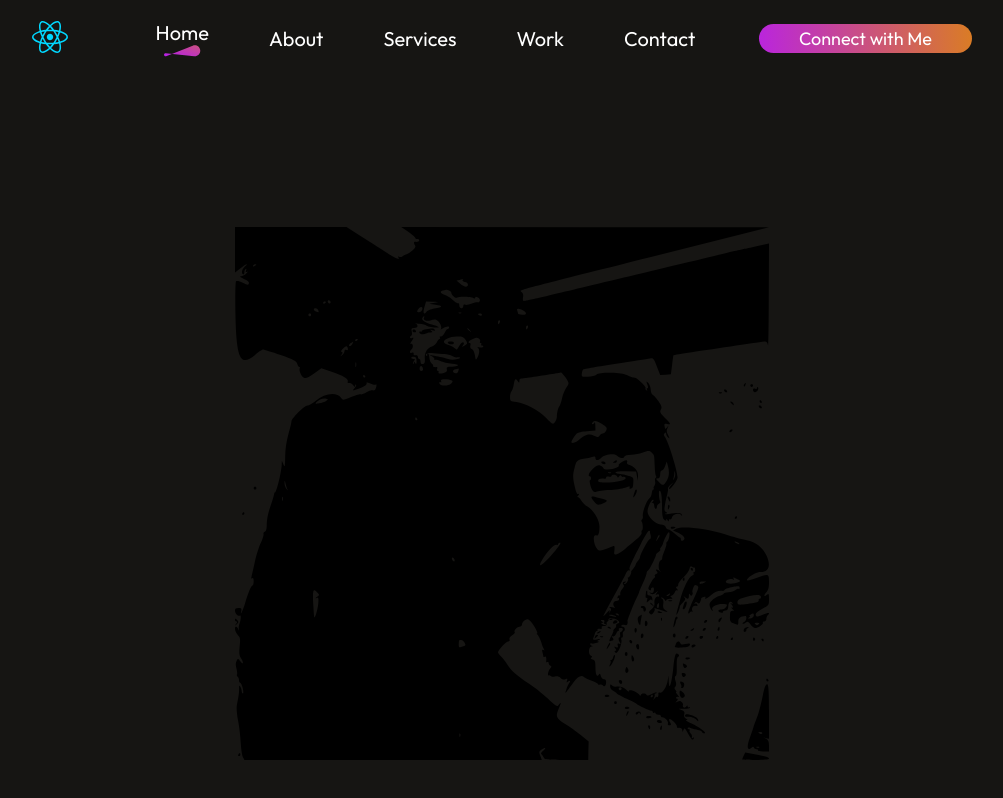
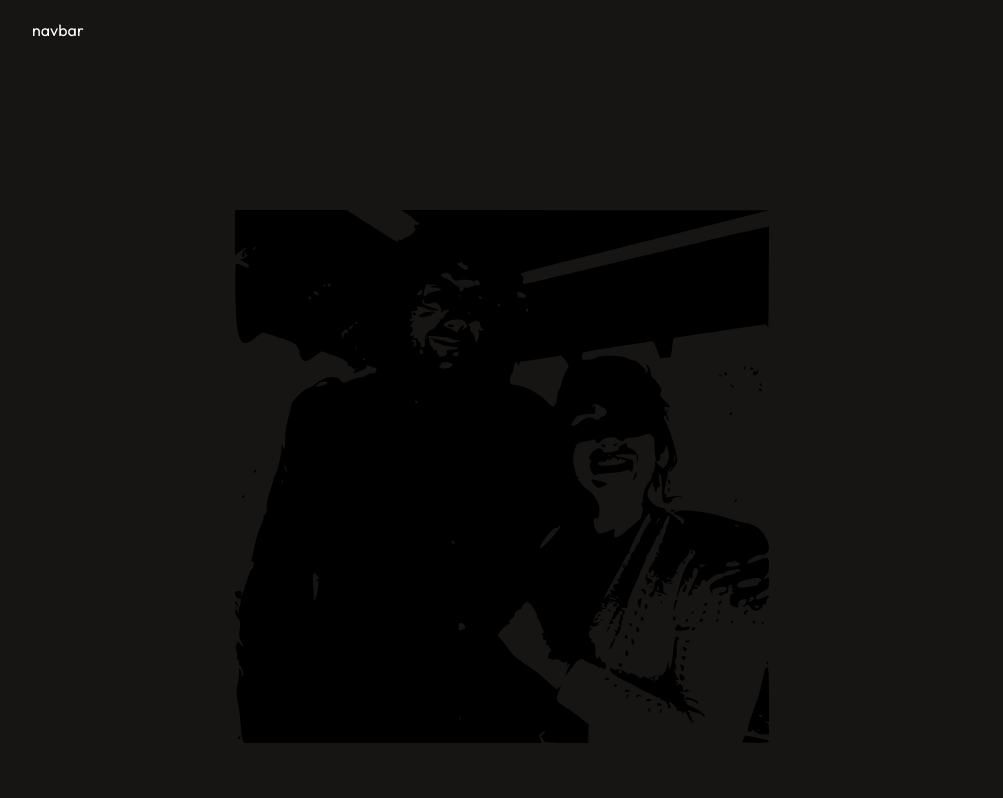
Before and after one commit to Dante4109/portfolio-react, a React (Vite) app: page / in a window 1280 px wide. Shown: the top 798 px of the page, without its empty margins (138-1141 px from the left). Built offline with nearby package versions, Linux system fonts and the light colour scheme.

Commit message:
commented out navbar

```diff
--- a/src/App.tsx
+++ b/src/App.tsx
@@ -1,4 +1,4 @@
-import Navbar from "./components/navbar/navbar";
+import Navbar from "./components/Navbar/Navbar";
 import Hero from "./components/Hero/Hero";
 import About from "./components/About/About";
 import Services from "./components/Services/Services";
--- a/src/components/navbar/Navbar.tsx
+++ b/src/components/navbar/Navbar.tsx
@@ -6,10 +6,10 @@ import menu_open from "../../assets/menu_open.svg";
 import menu_close from "../../assets/menu_close.svg";
 import underline from "../../assets/nav_underline.svg";
 
-import "./navbar.css";
+import "./Navbar.css";
 
 const Navbar = () => {
-  const [menu, setMenu] = useState("home");
+  /* const [menu, setMenu] = useState("home");
   const menuRef = useRef<HTMLUListElement>(null);
 
   const openMenu = () => {
@@ -18,11 +18,11 @@ const Navbar = () => {
 
   const closeMenu = () => {
     menuRef.current!.style.right = "-350px";
-  };
+  }; */
 
   return (
     <div className="navbar">
-      <div className="nav-logo">
+      {/* <div className="nav-logo">
         <img src={logo} alt="" />
       </div>
       <img src={menu_open} onClick={openMenu} alt="" className="nav-mob-open" />
@@ -68,7 +68,8 @@ const Navbar = () => {
         <AnchorLink className="anchor-link" offset={50} href="#contact">
           Connect with Me
         </AnchorLink>
-      </div>
+      </div> */}
+      <p>navbar</p>
     </div>
   );
 };
```
